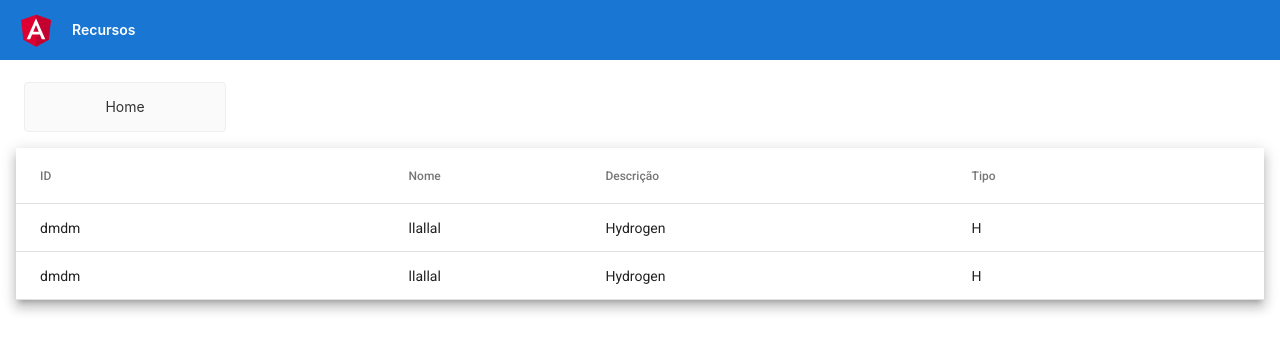
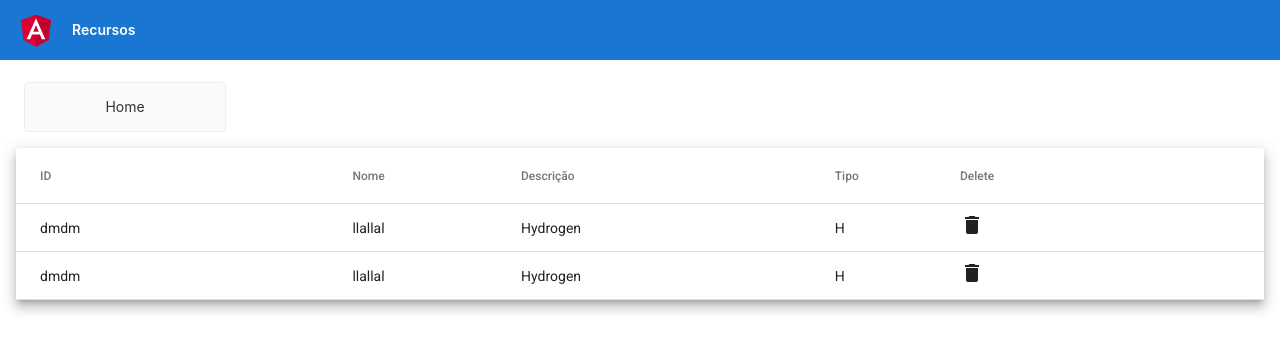
Before and after one commit to pucrs-poli/constr-sw-2021-1-front, an Angular app: page / in a window 1280 px wide. Shown: the top 352 px of the page. Built offline with nearby package versions, Linux system fonts and the light colour scheme.

Commit message:
Adicionando botão para remover

```diff
--- a/src/app/components/resource-table/resource-table.component.html
+++ b/src/app/components/resource-table/resource-table.component.html
@@ -20,9 +20,9 @@
     <td mat-cell *matCellDef="let element"> {{element.type}} </td>
   </ng-container>
 
-  <ng-container matColumnDef="Ações">
-    <th mat-header-cell> Symbol </th>
-    <td mat-cell> Icon </td>
+  <ng-container matColumnDef="actions">
+    <th mat-header-cell *matHeaderCellDef> Delete </th>
+      <td mat-cell *matCellDef="let element"><i class="material-icons" (click)="delete()">delete</i>
   </ng-container>
 
   <tr mat-header-row *matHeaderRowDef="displayedColumns"></tr>
--- a/src/app/components/resource-table/resource-table.component.ts
+++ b/src/app/components/resource-table/resource-table.component.ts
@@ -5,11 +5,12 @@ export interface ResourceElement {
   description: string;
   name: string;
   type: string;
+  actions: string;
 }
 
 const ELEMENT_DATA: ResourceElement[] = [
-  {id: 'dmdm', description: 'Hydrogen', name: 'llallal', type: 'H'},
-  {id: 'dmdm', description: 'Hydrogen', name: 'llallal', type: 'H'},
+  {id: 'dmdm', description: 'Hydrogen', name: 'llallal', type: 'H', actions: 'Ações'},
+  {id: 'dmdm', description: 'Hydrogen', name: 'llallal', type: 'H', actions: 'Ações'},
 ];
 
 @Component({
@@ -18,7 +19,7 @@ const ELEMENT_DATA: ResourceElement[] = [
   styleUrls: ['./resource-table.component.css']
 })
 export class ResourceTableComponent implements OnInit {
-  displayedColumns: string[] = ['id', 'name', 'description', 'type'];
+  displayedColumns: string[] = ['id', 'name', 'description', 'type', 'actions'];
   dataSource = ELEMENT_DATA;
 
   constructor() { }
```
